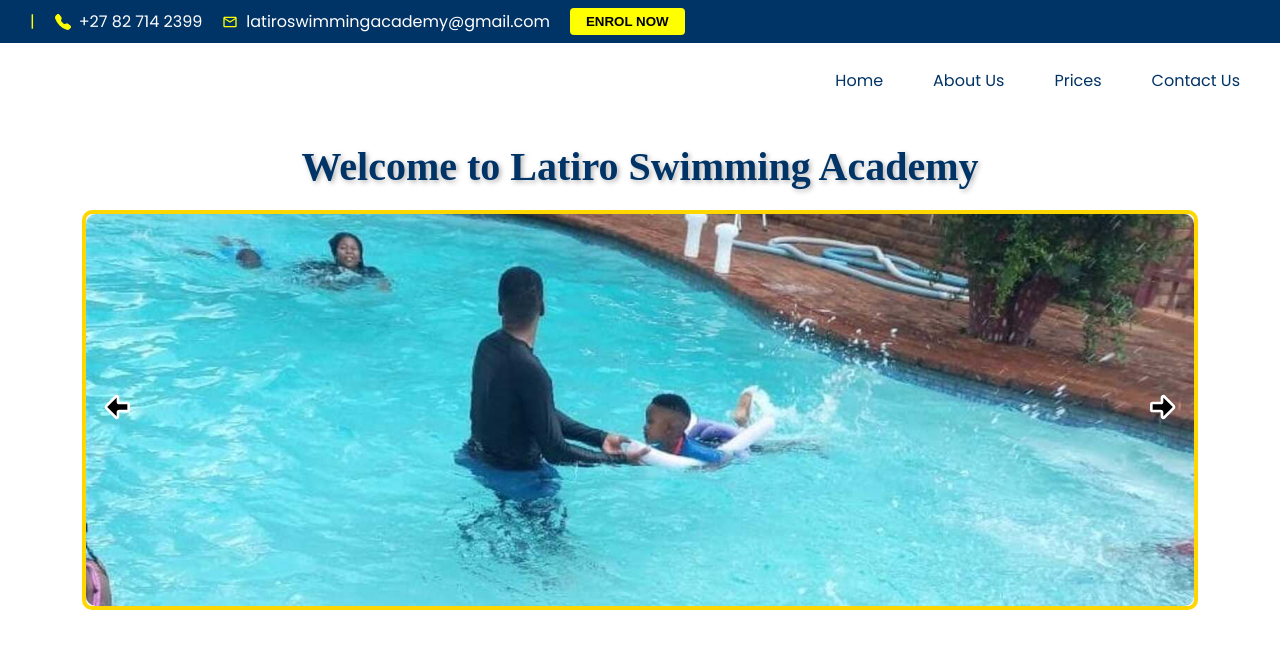
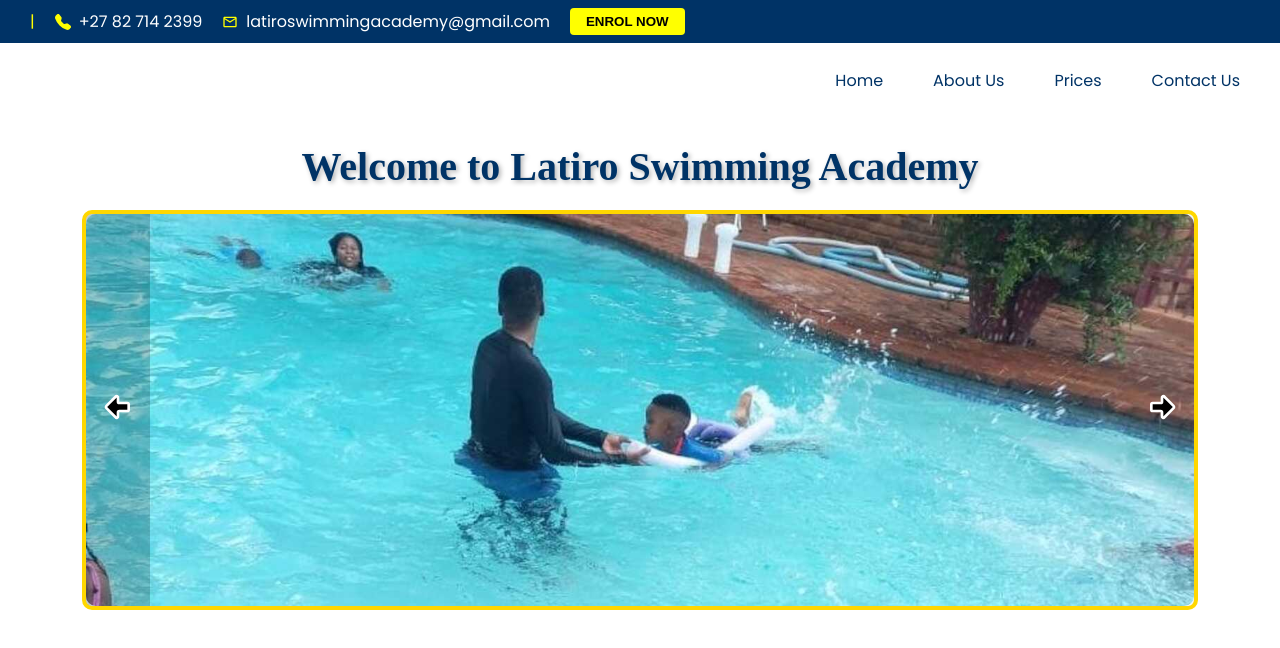
Before and after one commit to lawrence-matlala/latiroWebsite, a React (Vite) app: page /latiroWebsite/home in a window 1280 px wide. In both pictures the pointer is over the button 118 px from the left and 410 px from the top of the page. Shown: the top 648 px of the page. Built offline with nearby package versions, Linux system fonts and the light colour scheme.

Commit message:
testing the changes of transition of the carousel

```diff
--- a/src/components/carousel.css
+++ b/src/components/carousel.css
@@ -13,6 +13,11 @@
   bottom: 0;
   padding: 1rem;
   cursor: pointer;
+  transition: background-color 100ms ease-in-out;
+}
+
+.img-slider-btn:hover {
+  background-color: rgb(0, 0, 0, 0.2);
 }
 
 .img-slider-btn > * {
```
